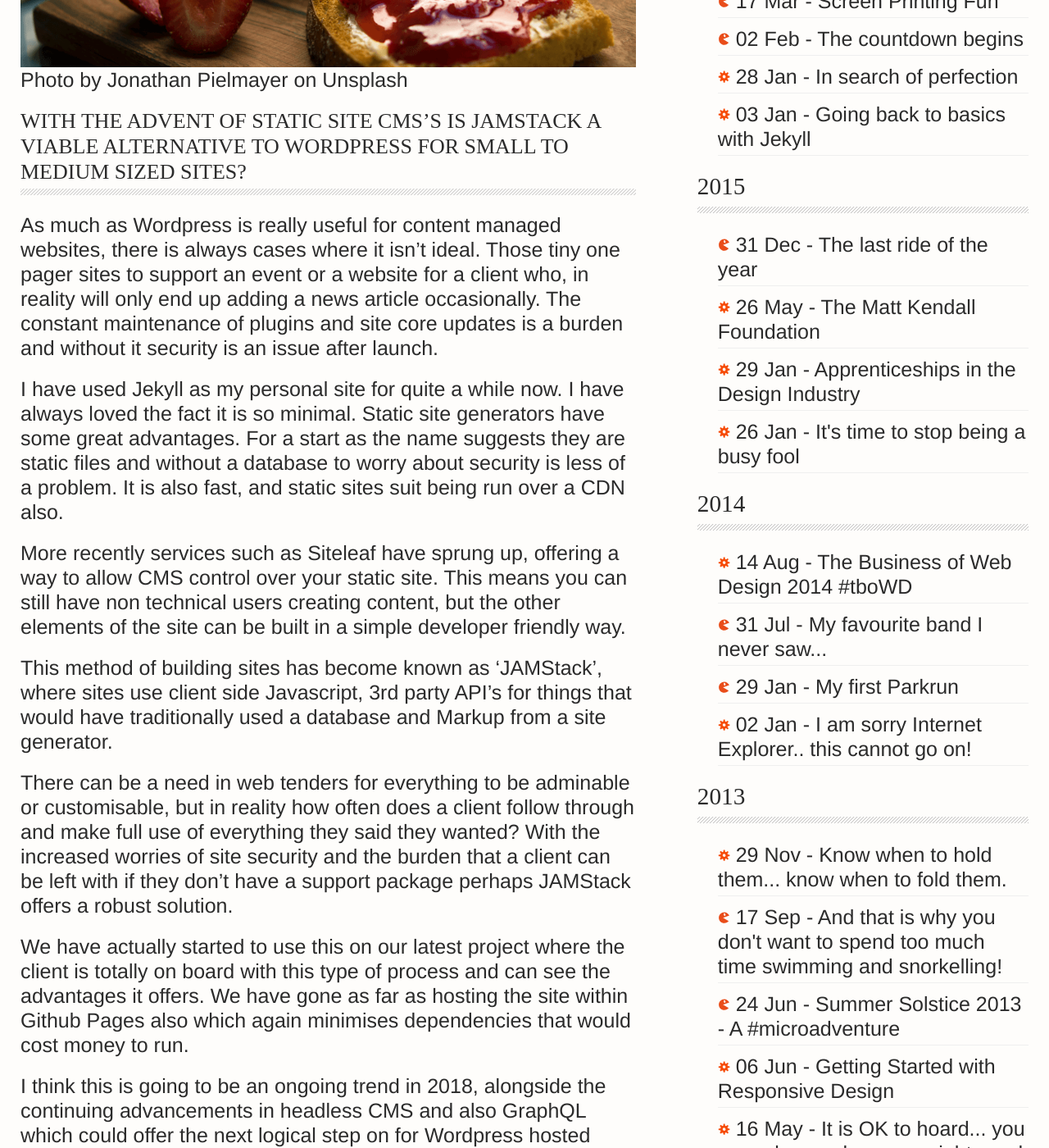
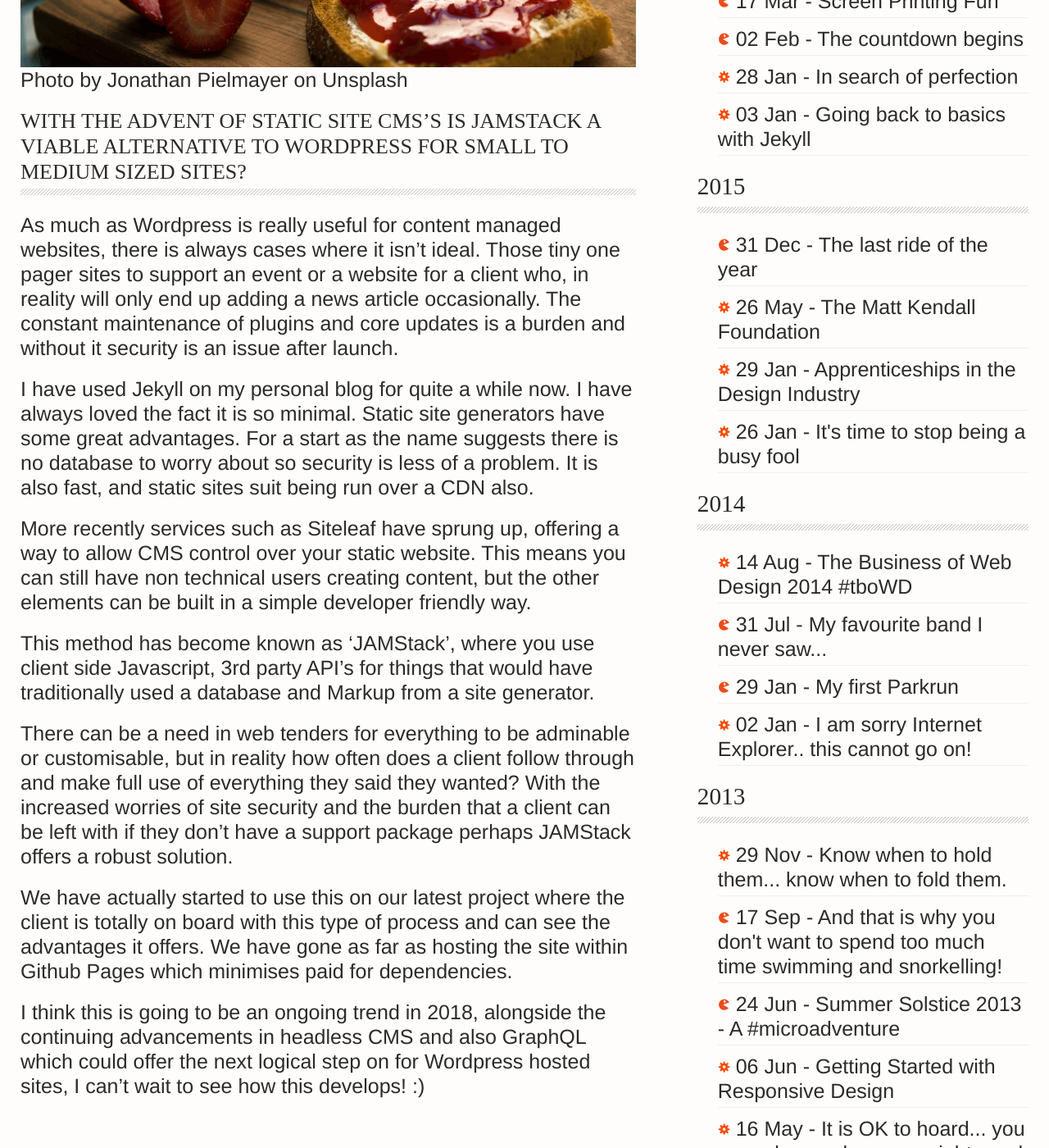
Before and after one commit to maxray/maxray.github.io, a Jekyll site: the page built from index.html, in a window 1280 px wide and 1400 px high, scrolled down 854 px. Shown: the whole window at 82% size. Built offline with Jekyll 4.4.1, drawn with Linux system fonts in a browser that asks for light colours; some of the changed text lies outside the part shown.

Commit message:
Updated Static Site Generators And Jamstack

```diff
--- a/_posts/2018-01-08-static-site-generators-and-jamstack.markdown
+++ b/_posts/2018-01-08-static-site-generators-and-jamstack.markdown
@@ -10,16 +10,16 @@ Photo by [Jonathan Pielmayer](https://unsplash.com/@jonathanpielmayer) on Unspla
 
 ### With the advent of Static Site CMS's is JAMStack a viable alternative to Wordpress for small to medium sized sites?
 
-As much as Wordpress is really useful for content managed websites, there is always cases where it isn't ideal. Those tiny one pager sites to support an event or a website for a client who, in reality  will only end up adding a news article occasionally. The constant maintenance of plugins and site core updates is a burden and without it security is an issue after launch.
+As much as Wordpress is really useful for content managed websites, there is always cases where it isn't ideal. Those tiny one pager sites to support an event or a website for a client who, in reality  will only end up adding a news article occasionally. The constant maintenance of plugins and core updates is a burden and without it security is an issue after launch.
 
-I have used [Jekyll](https://jekyllrb.com/) as my personal site for quite a while now. I have always loved the fact it is so minimal. Static site generators have some great advantages. For a start as the name suggests they are static files and without a database to worry about security is less of a problem. It is also fast, and static sites suit being run over a CDN also.
+I have used [Jekyll](https://jekyllrb.com/) on my personal blog for quite a while now. I have always loved the fact it is so minimal. Static site generators have some great advantages. For a start as the name suggests there is no database to worry about so security is less of a problem. It is also fast, and static sites suit being run over a CDN also.
 
-More recently services such as [Siteleaf](http://www.siteleaf.com) have sprung up, offering a way to allow CMS control over your static site. This means you can still have non technical users creating content, but the other elements of the site can be built in a simple developer friendly way.
+More recently services such as [Siteleaf](http://www.siteleaf.com) have sprung up, offering a way to allow CMS control over your static website. This means you can still have non technical users creating content, but the other elements can be built in a simple developer friendly way.
 
-This method of building sites has become known as 'JAMStack', where sites use client side Javascript, 3rd party API's for things that would have traditionally used a database and Markup from a site generator.
+This method has become known as 'JAMStack', where you use client side Javascript, 3rd party API's for things that would have traditionally used a database and Markup from a site generator.
 
 There can be a need in web tenders for everything to be adminable or customisable, but in reality how often does a client follow through and make full use of everything they said they wanted? With the increased worries of site security and the burden that a client can be left with if they don't have a support package perhaps JAMStack offers a robust solution.
 
-We have actually started to use this on our latest project where the client is totally on board with this type of process and can see the advantages it offers. We have gone as far as hosting the site within Github Pages also which again minimises dependencies that would cost money to run.
+We have actually started to use this on our latest project where the client is totally on board with this type of process and can see the advantages it offers. We have gone as far as hosting the site within Github Pages which minimises paid for dependencies.
 
-I think this is going to be an ongoing trend in 2018, alongside the continuing advancements in headless CMS and also GraphQL which could offer the next logical step on for Wordpress hosted sites.
+I think this is going to be an ongoing trend in 2018, alongside the continuing advancements in headless CMS and also GraphQL which could offer the next logical step on for Wordpress hosted sites, I can't wait to see how this develops! :)
```
